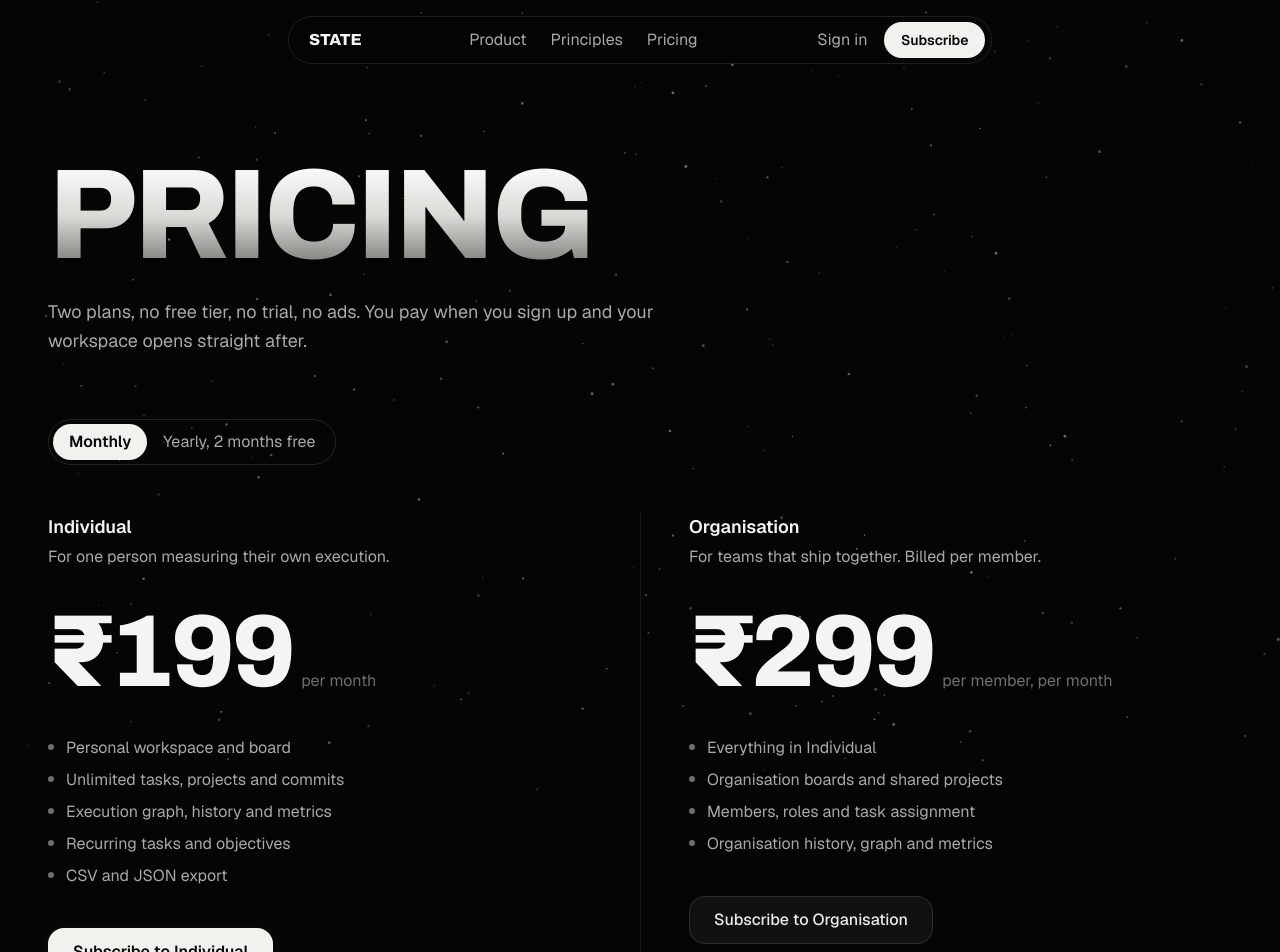
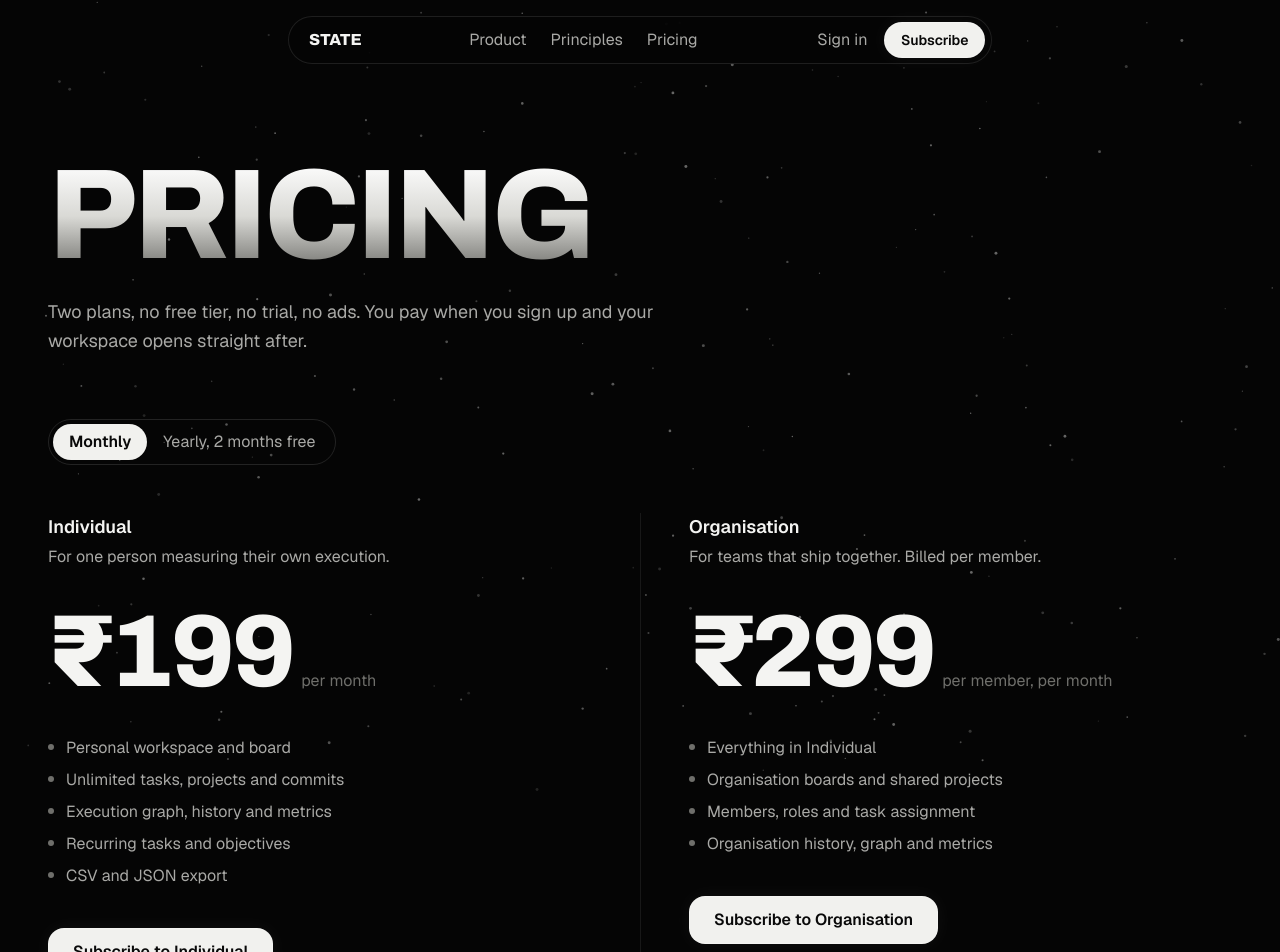
Before and after one commit to pizzaparth/state, a Next.js app: page /pricing in a window 1280 px wide. Shown: the top 952 px of the page. Built offline with nearby package versions, Linux system fonts and the light colour scheme; no server answers.

Commit message:
feat(landing): give both plan subscribe buttons the primary style

```diff
--- a/components/marketing/pricing-ledger.tsx
+++ b/components/marketing/pricing-ledger.tsx
@@ -64,7 +64,7 @@ export function PricingLedger() {
             </ul>
             <div className="mt-10">
               <Magnetic strength={0.3} radius={100}>
-                <Button asChild variant={i === 0 ? "dark-cta" : "dark-secondary"} size="lg">
+                <Button asChild variant="dark-cta" size="lg">
                   <Link href={`/register?plan=${plan.id}&interval=${interval}`}>
                     <MagneticLabel>Subscribe to {plan.name}</MagneticLabel>
                   </Link>
```
